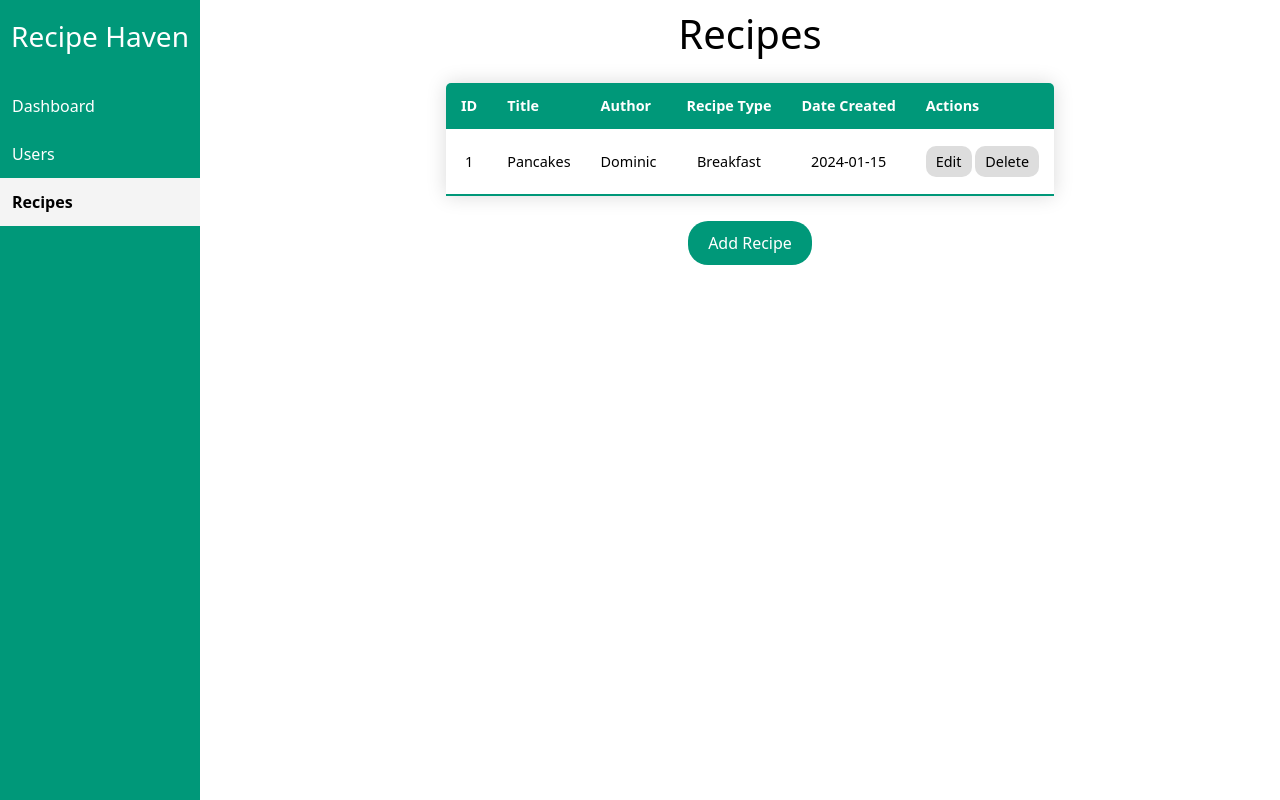
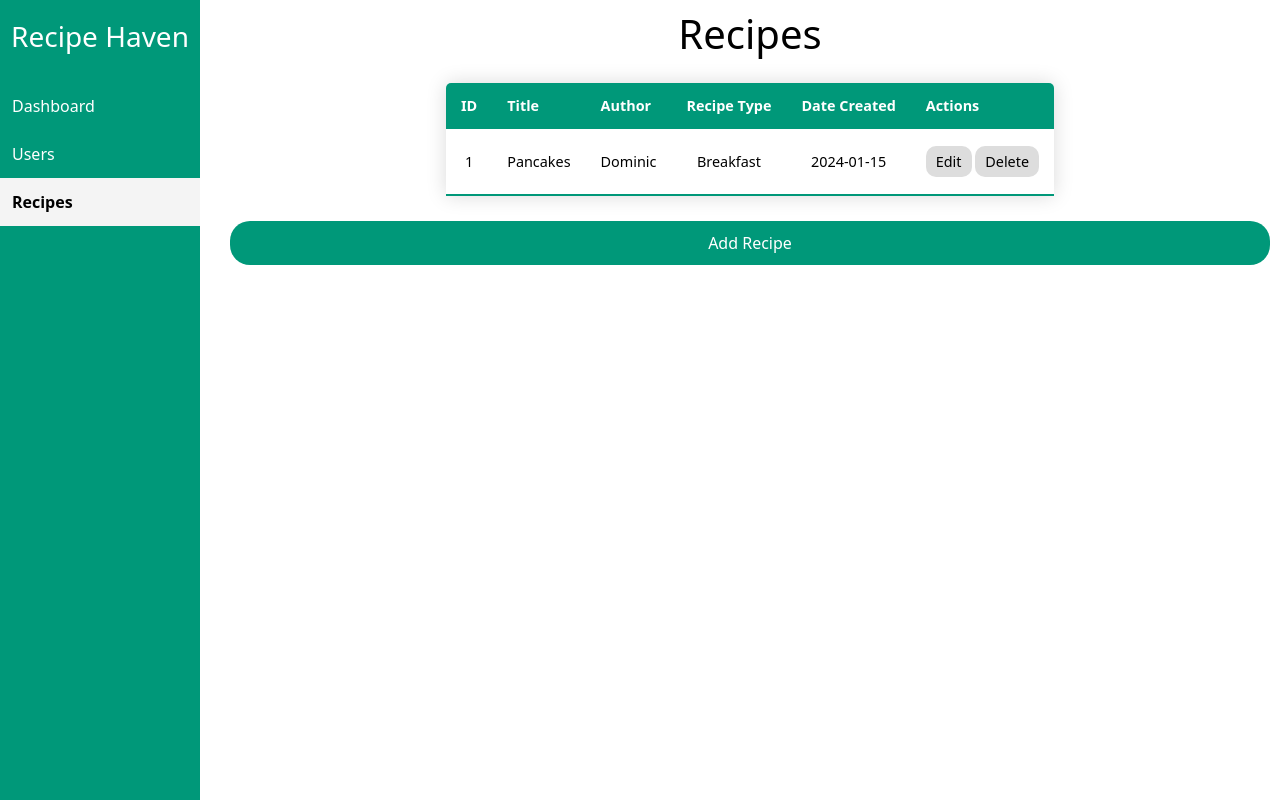
Before and after one commit to C-Ronny/Recipe-Haven, a PHP site: page /view/recipes.php in a window 1280 px wide. Run offline with PHP 8.4, Linux system fonts and the light colour scheme; some libraries are stand-ins or nearby versions.

Commit message:
recipe table

```diff
--- a/view/recipes.php
+++ b/view/recipes.php
@@ -68,7 +68,7 @@
         </tbody>
       </table>
 
-      <button id="create" onclick="editRecipe()">Add Recipe</button>
+      <button class="btn btn-primary w-100" id="create" onclick="showAddRecipeModal()">Add Recipe</button>
 
     </div>
 
@@ -118,9 +118,7 @@
                 <input type="number" class="form-control" id="cookTime">
               </div>
 
-              <button class="btn btn-primary w-100" id="create" onclick="showAddRecipeModal()">Add Recipe</button>
-
-              <!-- <button type="submit" class="btn btn-primary w-100">Add Recipe</button> -->
+              <button type="submit" class="btn btn-primary w-100">Add Recipe</button>
             </form>
           </div>
         </div>
```
